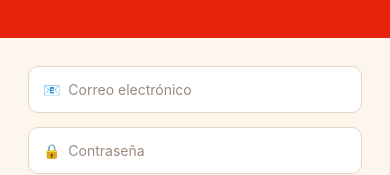
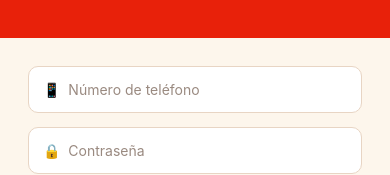
Before and after one commit to cjwarx12/tupupuseriaapp, a React Native app: screen /Registro in a window 390 px wide. Shown: the part 224-399 px from the top of the page. Built offline with nearby package versions, Linux system fonts and the light colour scheme.

Commit message:
registro y login actualizados a numero de telefono

```diff
--- a/AppNavigator.js
+++ b/AppNavigator.js
@@ -3,6 +3,7 @@ import { createNativeStackNavigator } from '@react-navigation/native-stack';
 
 import SplashScreen from './screens/SplashScreen';
 import LoginScreen from './screens/LoginScreen';
+import RegistroScreen from './screens/RegistroScreen';
 
 const Stack = createNativeStackNavigator();
 
@@ -12,6 +13,7 @@ export default function AppNavigator() {
         <Stack.Navigator initialRouteName="Splash" screenOptions={{ headerShown: false }}>
             <Stack.Screen name="Splash" component={SplashScreen} />
             <Stack.Screen name="Login" component={LoginScreen} />
+            <Stack.Screen name="Registro" component={RegistroScreen} />
         </Stack.Navigator>
         </NavigationContainer>
     );
--- a/screens/LoginScreen.js
+++ b/screens/LoginScreen.js
@@ -1,6 +1,6 @@
 import { StyleSheet, Text, View, TextInput, TouchableOpacity } from 'react-native';
 
-export default function LoginScreen() {
+export default function LoginScreen({ navigation }) {
     return (
         <View style={styles.container}>
 
@@ -14,10 +14,11 @@ export default function LoginScreen() {
         {/* Formulario */}
         <View style={styles.formulario}>
             <TextInput
-                style={styles.input}
-                placeholder="📧  Correo electrónico"
-                placeholderTextColor="#9A8A80"
-                keyboardType="email-address"
+            style={styles.input}
+            placeholder="📱  Número de teléfono"
+            placeholderTextColor="#9A8A80"
+            keyboardType="phone-pad"
+            maxLength={8}
             />
             <TextInput
                 style={styles.input}
@@ -30,7 +31,7 @@ export default function LoginScreen() {
             <Text style={styles.botonPrincipalTexto}>Ingresar</Text>
             </TouchableOpacity>
 
-            <TouchableOpacity style={styles.botonSecundario}>
+            <TouchableOpacity style={styles.botonSecundario} onPress={() => navigation.navigate('Registro')}>
             <Text style={styles.botonSecundarioTexto}>Crear cuenta nueva</Text>
             </TouchableOpacity>
 
--- /dev/null
+++ b/screens/RegistroScreen.js
@@ -0,0 +1,101 @@
+import { View, Text, TextInput, TouchableOpacity, StyleSheet } from 'react-native';
+
+export default function RegistroScreen({ navigation }) {
+    return (
+        <View style={styles.container}>
+
+        <View style={styles.header}>
+            <Text style={styles.emoji}>🫓</Text>
+            <Text style={styles.titulo}>Crear cuenta</Text>
+            <Text style={styles.subtitulo}>Regístrate para hacer pedidos</Text>
+        </View>
+
+        <View style={styles.formulario}>
+            <TextInput
+            style={styles.input}
+            placeholder="Tu nombre completo"
+            placeholderTextColor="#9A8A80"
+            />
+            <TextInput
+            style={styles.input}
+            placeholder="Número de teléfono"
+            placeholderTextColor="#9A8A80"
+            keyboardType="phone-pad"
+            maxLength={8}
+            />
+            <TextInput
+            style={styles.input}
+            placeholder="Contraseña"
+            placeholderTextColor="#9A8A80"
+            secureTextEntry
+            />
+        </View>
+
+        <TouchableOpacity style={styles.botonPrincipal}>
+            <Text style={styles.botonPrincipalTexto}>Crear mi cuenta</Text>
+        </TouchableOpacity>
+
+        <TouchableOpacity onPress={() => navigation.navigate('Login')}>
+            <Text style={styles.linkTexto}>¿Ya tienes cuenta? Inicia sesión</Text>
+        </TouchableOpacity>
+
+        </View>
+    );
+}
+
+const styles = StyleSheet.create({
+    container: {
+        flex: 1,
+        backgroundColor: '#FFF8F2',
+        padding: 24,
+        justifyContent: 'center',
+    },
+    header: {
+        alignItems: 'center',
+        marginBottom: 32,
+    },
+    emoji: {
+        fontSize: 60,
+        marginBottom: 12,
+    },
+    titulo: {
+        fontSize: 28,
+        fontWeight: 'bold',
+        color: '#1A0F08',
+        marginBottom: 6,
+    },
+    subtitulo: {
+        fontSize: 15,
+        color: '#6B5E57',
+    },
+    formulario: {
+        gap: 12,
+        marginBottom: 20,
+    },
+    input: {
+        backgroundColor: '#FFFFFF',
+        borderWidth: 1.5,
+        borderColor: '#E8D5C4',
+        borderRadius: 12,
+        padding: 14,
+        fontSize: 15,
+        color: '#1A0F08',
+    },
+    botonPrincipal: {
+        backgroundColor: '#E8210A',
+        borderRadius: 12,
+        padding: 16,
+        alignItems: 'center',
+        marginBottom: 16,
+    },
+    botonPrincipalTexto: {
+        color: '#FFFFFF',
+        fontSize: 16,
+        fontWeight: 'bold',
+    },
+    linkTexto: {
+        color: '#E8210A',
+        textAlign: 'center',
+        fontSize: 14,
+    },
+});
```
